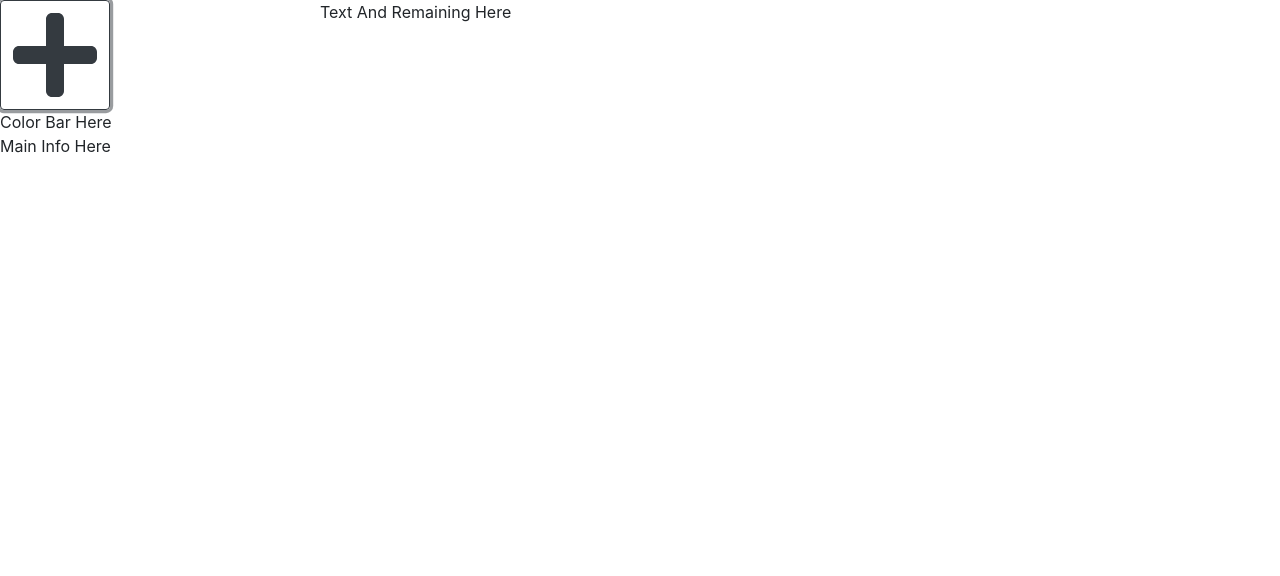
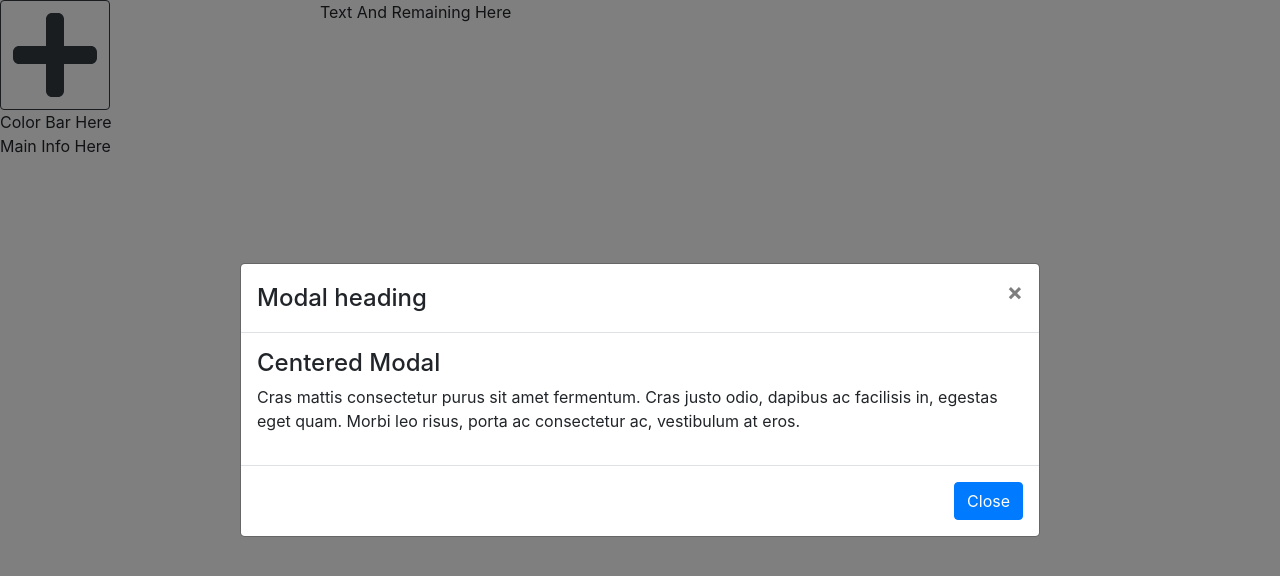
Before and after one commit to MustafaAli789/Billars, a React (Create React App) app: page / in a window 1280 px wide. Both pictures are taken after a click on the button 55 px from the left and 55 px from the top of the page. Shown: the top 576 px of the page. Built offline with nearby package versions, Linux system fonts and the light colour scheme.

Commit message:
added modal

```diff
--- a/src/AddButton.js
+++ b/src/AddButton.js
@@ -1,12 +1,18 @@
 import React from 'react';
 import Button from 'react-bootstrap/Button';
 import { FontAwesomeIcon } from '@fortawesome/react-fontawesome'
-import { faPlus } from '@fortawesome/free-solid-svg-icons'
+import { faPlus } from '@fortawesome/free-solid-svg-icons';
+import BillModal from './BillModal.js';
 
 const AddButton = () =>{
+	 const [modalShow, setModalShow] = React.useState(false);
+
 	const button = <FontAwesomeIcon icon={faPlus} size="6x"/>;
 	return(
-		<Button variant="outline-dark">{button}</Button>
+		<div>
+			<Button variant="outline-dark" onClick={() => setModalShow(true)}>{button}</Button>
+			<BillModal show={modalShow} onHide={() => setModalShow(false)} />
+		</div>
 	);
 }
 
--- /dev/null
+++ b/src/BillModal.js
@@ -0,0 +1,34 @@
+import React, {Component} from 'react';
+import Modal from 'react-bootstrap/Modal';
+import Button from 'react-bootstrap/Button';
+
+
+const billModal =(props)=>{
+	return(
+		<Modal
+	      {...props}
+	      size="lg"
+	      aria-labelledby="contained-modal-title-vcenter"
+	      centered
+	    >
+	      <Modal.Header closeButton>
+	        <Modal.Title id="contained-modal-title-vcenter">
+	          Modal heading
+	        </Modal.Title>
+	      </Modal.Header>
+	      <Modal.Body>
+	        <h4>Centered Modal</h4>
+	        <p>
+	          Cras mattis consectetur purus sit amet fermentum. Cras justo odio,
+	          dapibus ac facilisis in, egestas eget quam. Morbi leo risus, porta ac
+	          consectetur ac, vestibulum at eros.
+	        </p>
+	      </Modal.Body>
+	      <Modal.Footer>
+	        <Button onClick={props.onHide}>Close</Button>
+	      </Modal.Footer>
+	    </Modal>
+	);
+}
+
+export default billModal;
```
Also changed, not shown: 1 other file (tests, documents, lock files or other folders).
